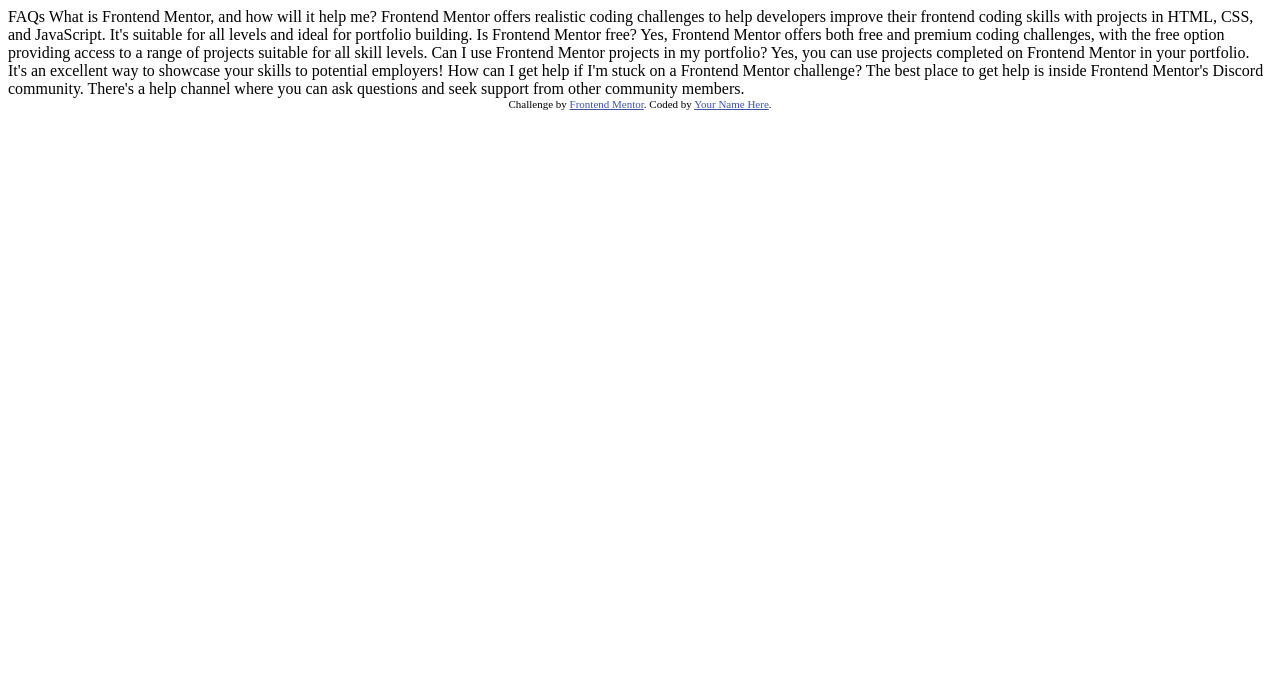
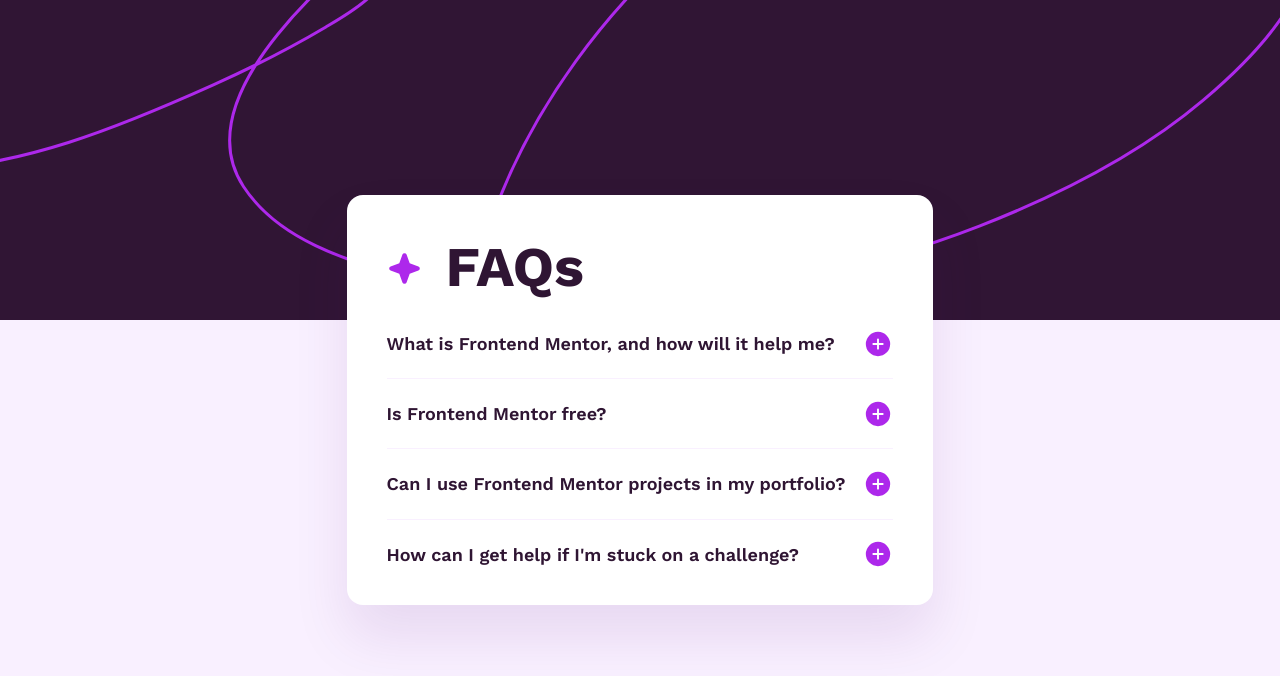
Before and after one commit to schindlerdumagat/faq-accordion, a plain HTML site: page index.html in a window 1280 px wide. Drawn offline with Linux system fonts and the light colour scheme.

Commit message:
finished: version 1

```diff
--- a/index.html
+++ b/index.html
@@ -1,48 +1,104 @@
 <!DOCTYPE html>
 <html lang="en">
   <head>
-  <meta charset="UTF-8">
-  <meta name="viewport" content="width=device-width, initial-scale=1.0"> <!-- displays site properly based on user's device -->
+    <meta charset="UTF-8" />
+    <meta name="viewport" content="width=device-width, initial-scale=1.0" />
+    <!-- displays site properly based on user's device -->
 
-  <link rel="icon" type="image/png" sizes="32x32" href="./assets/images/favicon-32x32.png">
+    <link
+      rel="icon"
+      type="image/png"
+      sizes="32x32"
+      href="./assets/images/favicon-32x32.png"
+    />
 
     <title>Frontend Mentor | FAQ accordion</title>
 
-  <!-- Feel free to remove these styles or customise in your own stylesheet 👍 -->
-  <style>
-    .attribution { font-size: 11px; text-align: center; }
-    .attribution a { color: hsl(228, 45%, 44%); }
-  </style>
+    <link
+      rel="preload"
+      href="assets/fonts/work-sans-v24-latin-regular.woff2"
+      as="font"
+      type="font/woff2"
+      crossorigin
+    />
+    <link
+      rel="preload"
+      href="assets/fonts/work-sans-v24-latin-600.woff2"
+      as="font"
+      type="font/woff2"
+      crossorigin
+    />
+    <link
+      rel="preload"
+      href="assets/fonts/work-sans-v24-latin-700.woff2"
+      as="font"
+      type="font/woff2"
+      crossorigin
+    />
+
+    <link rel="stylesheet" href="styles/style.css" />
   </head>
   <body>
-
-  FAQs
-
+    <main>
+      <h1 class="visually-hidden">Sample FAQ Accordion</h1>
+      <section class="faqs-section">
+        <div class="faqs-section__title-container">
+          <img class="faqs-section__img" src="assets/images/icon-star.svg" alt="" width="40" height="41" />
+          <h2 class="faqs-section__title">FAQs</h2>
+        </div>
+        <ul class="faqs">
+          <li class="faqs__list-item">
+            <details class="faq">
+              <summary class="faq__summary">
                 What is Frontend Mentor, and how will it help me?
-
-  Frontend Mentor offers realistic coding challenges to help developers improve their
-  frontend coding skills with projects in HTML, CSS, and JavaScript. It's suitable for
-  all levels and ideal for portfolio building.
-
-  Is Frontend Mentor free?
-
-  Yes, Frontend Mentor offers both free and premium coding challenges, with the free
-  option providing access to a range of projects suitable for all skill levels.
-
+              </summary>
+              <p class="faq__description">
+                Frontend Mentor offers realistic coding challenges to help
+                developers improve their frontend coding skills with projects in
+                HTML, CSS, and JavaScript. It's suitable for all levels and
+                ideal for portfolio building.
+              </p>
+            </details>
+          </li>
+          <hr class="divider">
+          <li class="faqs__list-item">
+            <details class="faq">
+              <summary class="faq__summary">Is Frontend Mentor free?</summary>
+              <p class="faq__description">
+                Yes, Frontend Mentor offers both free and premium coding
+                challenges, with the free option providing access to a range of
+                projects suitable for all skill levels.
+              </p>
+            </details>
+          </li>
+          <hr class="divider">
+          <li class="faqs__list-item">
+            <details class="faq">
+              <summary class="faq__summary">
                 Can I use Frontend Mentor projects in my portfolio?
-
-  Yes, you can use projects completed on Frontend Mentor in your portfolio. It's an excellent
-  way to showcase your skills to potential employers!
-
-  How can I get help if I'm stuck on a Frontend Mentor challenge?
-
-  The best place to get help is inside Frontend Mentor's Discord community. There's a help
-  channel where you can ask questions and seek support from other community members.
-
-
-  <div class="attribution">
-    Challenge by <a href="https://www.frontendmentor.io?ref=challenge" target="_blank">Frontend Mentor</a>.
-    Coded by <a href="#">Your Name Here</a>.
-  </div>
+              </summary>
+              <p class="faq__description">
+                Yes, you can use projects completed on Frontend Mentor in your
+                portfolio. It's an excellent way to showcase your skills to
+                potential employers!
+              </p>
+            </details>
+          </li>
+          <hr class="divider">
+          <li class="faqs__list-item">
+            <details class="faq">
+              <summary class="faq__summary">
+                How can I get help if I'm stuck on a challenge?
+              </summary>
+              <p class="faq__description">
+                The best place to get help is inside Frontend Mentor's Discord
+                community. There's a help channel where you can ask questions
+                and seek support from other community members.
+              </p>
+            </details>
+          </li>
+        </ul>
+      </section>
+    </main>
   </body>
 </html>
--- /dev/null
+++ b/styles/style.css
@@ -0,0 +1,212 @@
+/* CSS RESETS */
+
+/* Box sizing rules */
+*,
+*::before,
+*::after {
+  margin: 0;
+  padding: 0;
+  box-sizing: border-box;
+}
+
+/* Prevent font size inflation */
+html {
+  -moz-text-size-adjust: none;
+  -webkit-text-size-adjust: none;
+  text-size-adjust: none;
+}
+
+/* Remove default margin in favour of better control in authored CSS */
+body, h1, h2, p {
+  margin-block-end: 0;
+}
+
+/* Remove list styles on ul elements with a list role, which suggests default styling will be removed */
+ul {
+  list-style: none;
+}
+
+h1, h2 {
+  line-height: 1.1;   /* Set shorter line heights on headings and interactive elements */
+  text-wrap: balance; /* Balance text wrapping on headings */
+}
+
+/* Make images easier to work with */
+img {
+  max-width: 100%;
+  display: block;
+}
+
+/* For Accessibility Purposes Only */
+
+.visually-hidden {
+  clip: rect(0 0 0 0);
+  clip-path: inset(50%);
+  height: 1px;
+  overflow: hidden;
+  position: absolute;
+  white-space: nowrap;
+  width: 1px;
+}
+
+/* FONTS */
+
+/* work-sans-regular - latin */
+@font-face {
+  font-display: swap; /* Check https://developer.mozilla.org/en-US/docs/Web/CSS/@font-face/font-display for other options. */
+  font-family: 'Work Sans';
+  font-style: normal;
+  font-weight: 400;
+  src: url('../assets/fonts/work-sans-v24-latin-regular.woff2') format('woff2'); /* Chrome 36+, Opera 23+, Firefox 39+, Safari 12+, iOS 10+ */
+}
+/* work-sans-600 - latin */
+@font-face {
+  font-display: swap; /* Check https://developer.mozilla.org/en-US/docs/Web/CSS/@font-face/font-display for other options. */
+  font-family: 'Work Sans';
+  font-style: normal;
+  font-weight: 600;
+  src: url('../assets/fonts/work-sans-v24-latin-600.woff2') format('woff2'); /* Chrome 36+, Opera 23+, Firefox 39+, Safari 12+, iOS 10+ */
+}
+/* work-sans-700 - latin */
+@font-face {
+  font-display: swap; /* Check https://developer.mozilla.org/en-US/docs/Web/CSS/@font-face/font-display for other options. */
+  font-family: 'Work Sans';
+  font-style: normal;
+  font-weight: 700;
+  src: url('../assets/fonts/work-sans-v24-latin-700.woff2') format('woff2'); /* Chrome 36+, Opera 23+, Firefox 39+, Safari 12+, iOS 10+ */
+}
+
+/* CUSTOM VARIABLES */
+
+:root {
+
+    /* COLORS */
+
+    --clr-white: hsl(0, 100%, 100%);
+    --clr-black: hsl(0, 0%, 0%);
+    --clr-purple-950: hsl(292, 42%, 14%);
+    --clr-purple-600: hsl(292, 16%, 49%);
+    --clr-purple-100: hsl(275, 100%, 97%);
+    --clr-violet-100: hsl(281, 83%, 54%);
+
+    /* TYPOGRAPHY */
+
+    --ff-main: "Work Sans", sans-serif;
+    --fs-body: clamp(0.875rem, 0.7557rem + 0.5089vw, 1rem);
+
+    /* SPACINGS */
+
+    --space-100: 0.5rem;
+    --space-200: 1rem;
+    --space-300: 1.5rem;
+    --space-400: 2rem;
+    --space-500: 2.5rem;
+    --space-600: 3rem;
+
+}
+
+body {
+    font-family: var(--ff-main);
+    font-size: var(--fs-body);
+    line-height: 1.5;
+    color: var(--clr-purple-600);
+    display: flex;
+    justify-content: center;
+    align-items: center;
+    min-height: 100vh;
+    padding: var(--space-300);
+    background-color: var(--clr-purple-100);
+    background-image: url("../assets/images/background-pattern-mobile.svg");
+    background-repeat: no-repeat;
+    background-size: contain;
+    background-position: top;
+}
+
+.divider {
+    height: 1px;
+    border: transparent;
+    border-top: 1px solid var(--clr-purple-100);
+}
+
+.faqs-section {
+    background-color: var(--clr-white);
+    border-radius: clamp(0.5rem, 0.0229rem + 2.0356vw, 1rem);
+    padding: clamp(var(--space-300), 0.5458rem + 4.0712vw, var(--space-500));
+    max-width: 37.5rem;
+    box-shadow: 0px 32px 56px hsla(281, 100%, 23%, 0.1);
+}
+
+.faqs-section__title-container {
+    display: flex;
+    align-items: center;
+    gap: var(--space-300);
+    margin-block-end: clamp(var(--space-300), 1.0229rem + 2.0356vw, var(--space-400));
+}
+
+.faqs-section__img {
+    width: clamp(1.3125rem, 0.4776rem + 3.5623vw, 2.1875rem);
+}
+
+.faqs-section__title {
+    font-size: clamp(2rem, 0.5687rem + 6.1069vw, 3.5rem);
+    font-weight: 700;
+    line-height: 1.178;
+    color: var(--clr-purple-950);
+}
+
+.faqs {
+    display: flex;
+    flex-direction: column;
+    gap: var(--space-300);
+}
+
+.faq[open] .faq__summary {
+    margin-block-end: var(--space-300);
+}
+
+.faq__summary {
+    font-size: clamp(1rem, 0.8807rem + 0.5089vw, 1.125rem);
+    font-weight: 600;
+    line-height: 1.17;
+    color: var(--clr-purple-950);
+    padding-inline-end: var(--space-600);
+    position: relative;
+    cursor: pointer;
+    transition: color 300ms ease;
+}
+
+.faq__summary:hover {
+    color: var(--clr-violet-100);
+}
+
+.faq__summary::marker {
+    content: none;
+}
+
+.faq__summary::after {
+    content: "";
+    position: absolute;
+    right: 0;
+    top: 50%;
+    width: 30px;
+    height: 31px;
+    transform: translateY(-50%);
+    background-image: url("../assets/images/icon-plus.svg");
+}
+
+.faq[open] .faq__summary::after {
+    background-image: url("../assets/images/icon-minus.svg");
+}
+
+@media screen and (min-width: 48em) {
+    body {
+        background-size: auto;
+        background-image: url("../assets/images/background-pattern-desktop.svg");
+    }
+}
+
+@media screen and (min-width: 90rem) {
+    body {
+        background-size: contain;
+    }
+}
```
Also changed, not shown: assets/fonts/OFL.txt (deleted), assets/fonts/README.txt (deleted), assets/fonts/WorkSans-Italic-VariableFont_wght.ttf (deleted), assets/fonts/WorkSans-VariableFont_wght.ttf (deleted), assets/fonts/static/WorkSans-Bold.ttf (deleted), assets/fonts/static/WorkSans-Regular.ttf (deleted), assets/fonts/static/WorkSans-SemiBold.ttf (deleted), assets/fonts/work-sans-v24-latin-600.woff2 (added), assets/fonts/work-sans-v24-latin-700.woff2 (added), assets/fonts/work-sans-v24-latin-regular.woff2 (added). Lines whose indentation alone changed are shown as unchanged.
